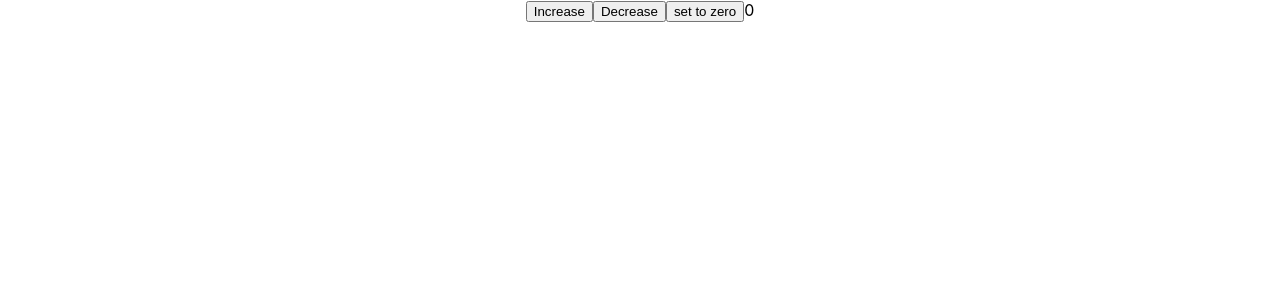
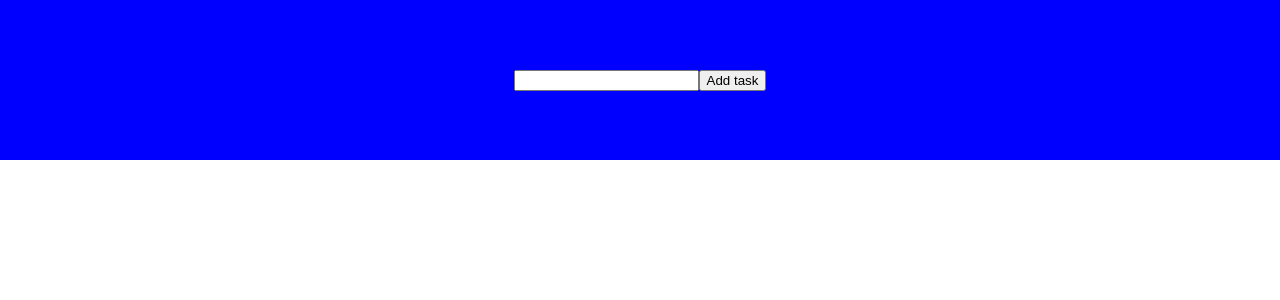
Before and after one commit to Quang1907/reactjs, a React (Create React App) app: page / in a window 1280 px wide. Shown: the top 300 px of the page. Built offline with nearby package versions, Linux system fonts and the light colour scheme.

Commit message:
module 9

```diff
--- a/src/App.css
+++ b/src/App.css
@@ -40,3 +40,40 @@
 .name {
   color: red;
 }
+
+.addTask{
+  height: 20vh;
+  background-color: blue;
+  width: 100%;
+  display: flex;
+  justify-content: center;
+  align-items: center;
+}
+
+.list {
+  height: auto;
+  width: 100%;
+  display: flex;
+  align-items: center;
+  padding-top: 50px;
+  flex-direction: column;
+}
+
+.task {
+  width: 500px;
+  height: 50px;
+  display: flex;
+  margin: 15px;
+  display: flex;
+  align-items: center;
+  justify-content: center;
+}
+.task button{
+  margin-left: 10px;
+}
+
+.task button:last-child {
+  width: 25px;
+  height: 20px;
+  text-align: center;
+}
--- a/src/App.js
+++ b/src/App.js
@@ -1,20 +1,64 @@
 import "./App.css";
 import { useState } from "react";
+import { Task } from "./Task";
 
 function App() {
-  const [count, setCount] = useState(0);
-  const handleIncrease = () => {
-    setCount(count + 1);
+  const [todoList, setTodoList] = useState([]);
+  const [newTask, setNewTask] = useState("");
+
+  const handleNewTask = (event) => {
+    setNewTask(event.target.value);
   };
-  const handleDecrease = () => {
-    setCount(count - 1);
+
+  const handleAddTask = () => {
+    if (!newTask) return alert("vui long de trong");
+    const task = {
+      id: todoList.length === 0 ? 1 : todoList[todoList.length - 1].id + 1,
+      taskName: newTask,
+      completed: false,
+    };
+
+    const newTodoList = [...todoList, task];
+    setTodoList(newTodoList);
+    setNewTask("");
+  };
+
+  const handleDeleteTask = (id) => {
+    const newTodoList = todoList.filter((task) => task.id !== id);
+    setTodoList(newTodoList);
+  };
+
+  const handleCompletedTask = (id) => {
+    console.log(id);
+    setTodoList(
+      todoList.map((task) => {
+        if (task.id === id) {
+          return { ...task, completed: true };
+        }
+        return task;
+      })
+    );
   };
   return (
     <div className="App">
-      <button onClick={handleIncrease}>Increase</button>
-      <button onClick={handleDecrease}>Decrease</button>
-      <button onClick={() => setCount(0)}>set to zero</button>
-      {count}
+      <div className="addTask">
+        <input onChange={handleNewTask} value={newTask} />
+        <button onClick={handleAddTask}>Add task</button>
+      </div>
+      <div className="list">
+        {todoList.map((task, key) => {
+          return (
+            <Task
+              key={task.id}
+              id={task.id}
+              taskName={task.taskName}
+              handleDeleteTask={handleDeleteTask}
+              handleCompletedTask={handleCompletedTask}
+              completed={task.completed}
+            />
+          );
+        })}
+      </div>
     </div>
   );
 }
--- /dev/null
+++ b/src/Task.js
@@ -0,0 +1,14 @@
+export const Task = (props) => {
+  return (
+    <div
+      className="task"
+      style={{ background: props.completed ? "green" : "red" }}
+    >
+      <h1 key={props.id}>{props.taskName}</h1>
+      <button onClick={() => props.handleCompletedTask(props.id)}>
+        Completed
+      </button>
+      <button onClick={() => props.handleDeleteTask(props.id)}>x</button>
+    </div>
+  );
+};
```
